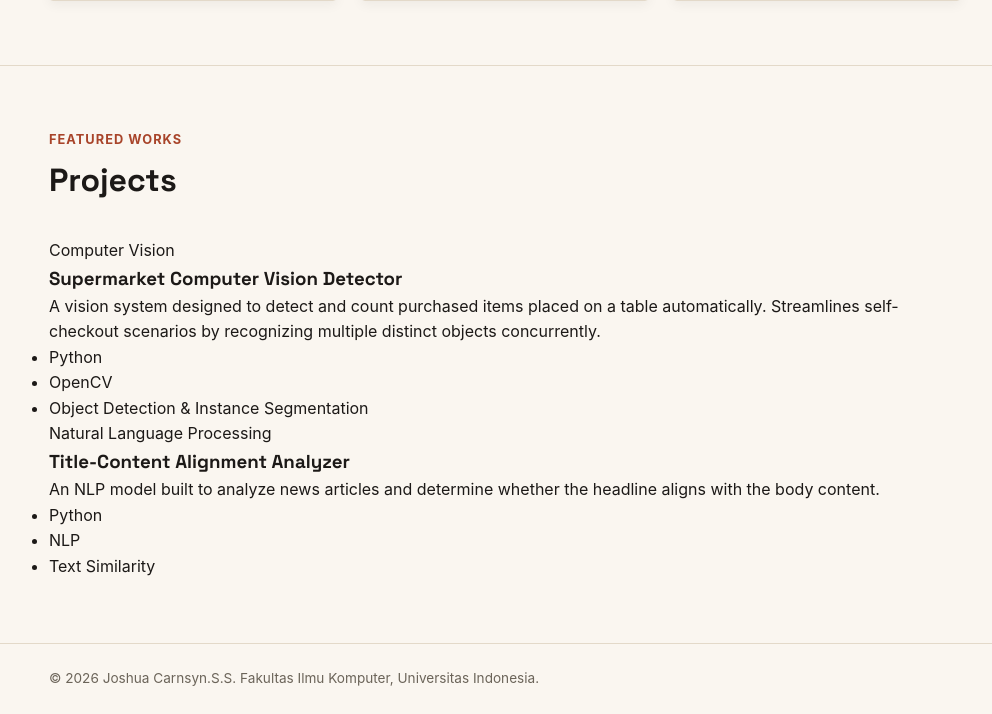
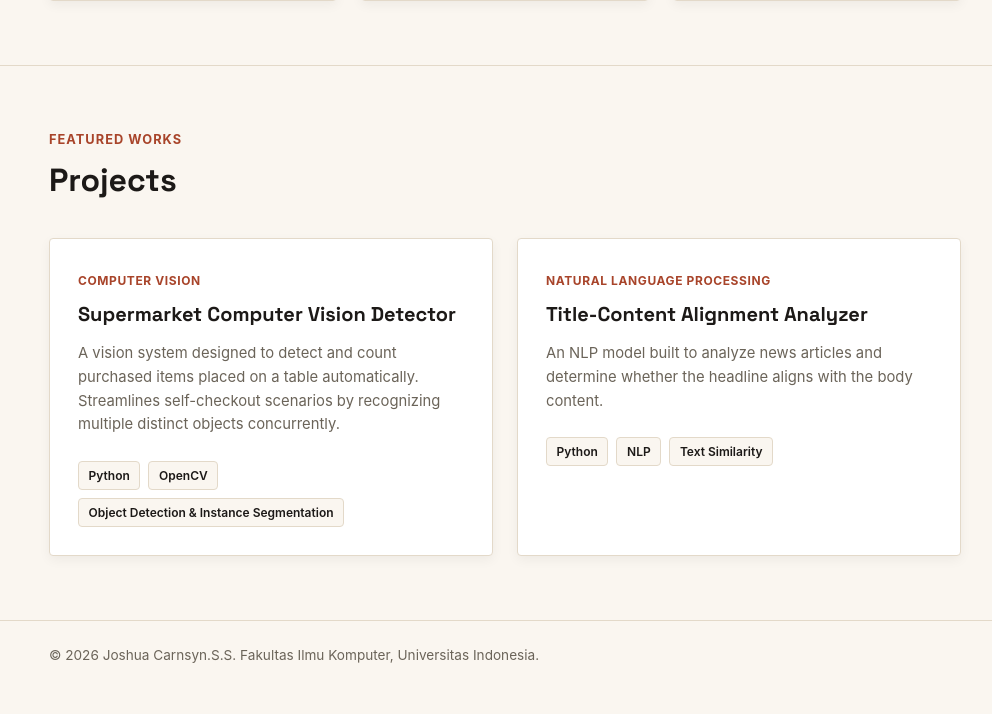
Before and after one commit to J0CSS/myportofolio, a Django app: page / in a window 1280 px wide. Shown: the part 1153-1867 px from the top of the page, without its empty margins (135-1127 px from the left). After the commit the page ends 1816 px from the top, so only its background shows below. Run offline with Django 5.2, Linux system fonts and the light colour scheme.

Commit message:
style: menambahkan project grid layout, card style, dan tech tag badge

```diff
--- a/static/css/style.css
+++ b/static/css/style.css
@@ -185,6 +185,7 @@ h1, h2, h3, .brand {
     border: 3px solid var(--ink);
 }
 
+/* Shared Section */
 .section-block {
     padding: 4rem 0;
     border-top: 1px solid var(--line);
@@ -205,6 +206,7 @@ h1, h2, h3, .brand {
     color: var(--ink);
 }
 
+/* Skills Section */
 .skills-grid {
     list-style: none;
     display: grid;
@@ -257,6 +259,70 @@ h1, h2, h3, .brand {
     color: var(--text-muted);
 }
 
+/* Projects Section */
+.projects-list {
+    display: grid;
+    grid-template-columns: repeat(auto-fit, minmax(280px, 1fr));
+    gap: 1.5rem;
+}
+
+.project-card {
+    background-color: var(--card-bg);
+    border: 1px solid var(--line);
+    border-radius: var(--radius);
+    padding: 1.75rem;
+    box-shadow: var(--shadow);
+    display: flex;
+    flex-direction: column;
+    transition: transform 0.2s ease, box-shadow 0.2s ease, border-color 0.2s ease;
+}
+
+.project-card:hover {
+    transform: translateY(-4px);
+    box-shadow: var(--shadow-hover);
+    border-color: var(--accent);
+}
+
+.project-tag {
+    display: inline-block;
+    font-size: 0.75rem;
+    font-weight: 700;
+    text-transform: uppercase;
+    letter-spacing: 0.05em;
+    color: var(--accent-dark);
+    margin-bottom: 0.5rem;
+}
+
+.project-title {
+    font-size: 1.25rem;
+    margin-bottom: 0.75rem;
+    color: var(--ink);
+}
+
+.project-description {
+    font-size: 0.925rem;
+    color: var(--text-muted);
+    margin-bottom: 1.5rem;
+    flex-grow: 1;
+}
+
+.tech-tags {
+    list-style: none;
+    display: flex;
+    flex-wrap: wrap;
+    gap: 0.5rem;
+}
+
+.tech-tags li {
+    font-size: 0.75rem;
+    font-weight: 600;
+    background-color: var(--paper);
+    color: var(--ink);
+    border: 1px solid var(--line);
+    padding: 0.25rem 0.6rem;
+    border-radius: var(--radius);
+}
+
 .site-footer {
     padding: 1.5rem;
     color: var(--text-muted);
```
